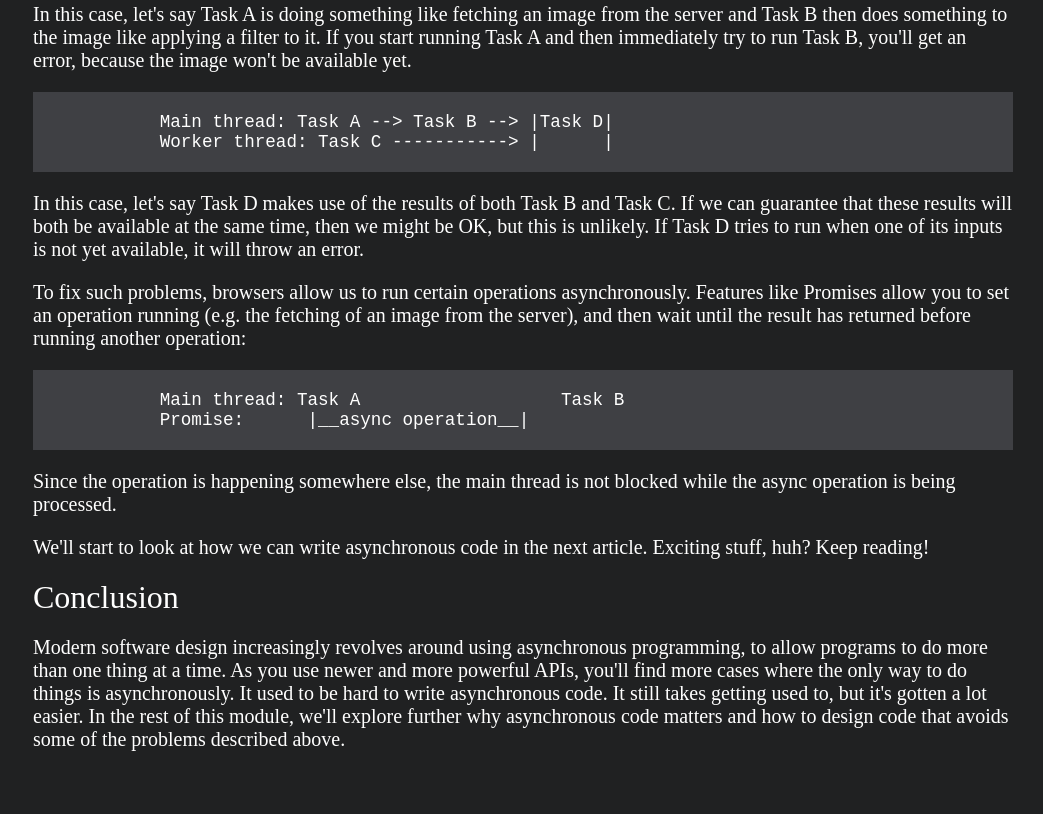
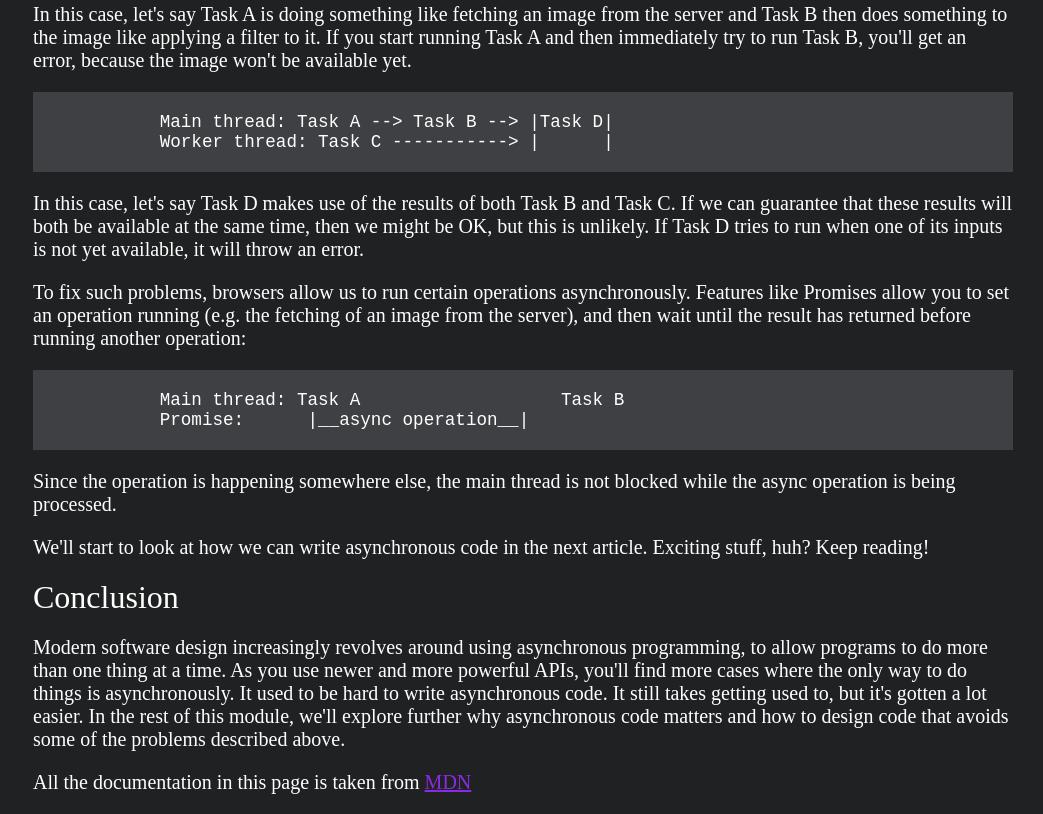
Before and after one commit to brovarenko/technical-documentation-page, a plain HTML site: page index.html in a window 1280 px wide. Shown: the part 3227-4041 px from the top of the page, without its empty margins (237-1280 px from the left). Before the commit the page ends 3998 px from the top, so only its background shows below. Drawn offline with Linux system fonts and the light colour scheme.

Commit message:
add mdn link

```diff
--- a/index.html
+++ b/index.html
@@ -204,7 +204,9 @@
             </p>
         </section>
 
-
+        <footer>
+            <p>All the documentation in this page is taken from <a href="https://developer.mozilla.org/en-US/docs/Learn/JavaScript/Asynchronous/Concepts">MDN</a></p>
+        </footer>
 
 
     </main>
```
